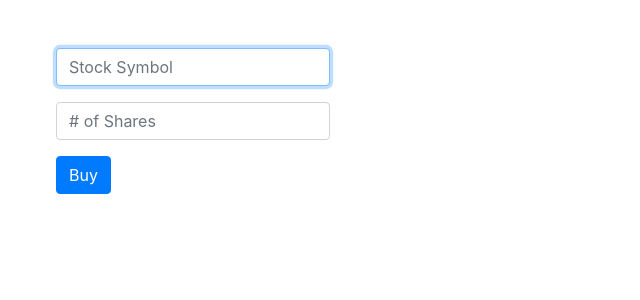
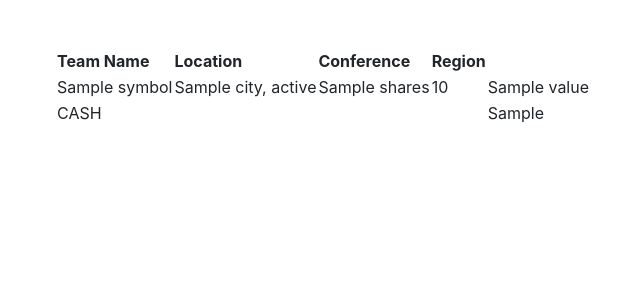
Before and after one commit to jtew396/CS50-2018-Final-Project, a Flask app: template templates/teams.html in a window 1280 px wide. Shown: the part 76-376 px from the top of the page, without its empty margins (62-702 px from the left). Run offline with Flask 2, Linux system fonts and the light colour scheme; the template is opened without the code that fills it: most values are stand-ins (such as "Sample title", 1, 10 or a date in 2020); some libraries are stand-ins or nearby versions.

Commit message:
Making adjustments to Registration

```diff
--- a/application.py
+++ b/application.py
@@ -245,6 +245,26 @@ def register():
         if not request.form.get("username"):
             return apology("Missing username!", 400)
 
+        # Ensure a team name was submitted
+        if not request.form.get("team_name"):
+            return apology("Missing username!", 400)
+
+        # Ensure a team city was submitted
+        if not request.form.get("team_city"):
+            return apology("Missing team city!", 400)
+
+        # Ensure a team state was submitted
+        if not request.form.get("team_state"):
+            return apology("Missing team state!", 400)
+
+        # Ensure a conference was submitted
+        if not request.form.get("conference"):
+            return apology("Missing team conference!", 400)
+
+        # Ensure a region was submitted
+        if not request.form.get("region"):
+            return apology("Missing team region!", 400)
+
         # Ensure password was submitted
         elif not request.form.get("password"):
             return apology("Missing password!", 400)
--- a/templates/teams.html
+++ b/templates/teams.html
@@ -5,13 +5,32 @@
 {% endblock %}
 
 {% block main %}
-    <form action="/teams" method="post">
-        <div class="form-group">
-            <input autocomplete="off" autofocus class="form-control" name="symbol" placeholder="Stock Symbol" type="text"/>
-        </div>
-        <div class="form-group">
-            <input class="form-control" name="shares" placeholder="# of Shares" type="text"/>
-        </div>
-        <button class="btn btn-primary" type="submit">Buy</button>
-    </form>
+
+    <table>
+        <thead>
+            <tr>
+                <th>Team Name</th>
+                <th>Location</th>
+                <th>Conference</th>
+                <th>Region</th>
+            </tr>
+        </thead>
+        <tbody>
+            {% for stock in user_stocks %}
+            <tr>
+                <td>{{ stock.symbol }}</td>
+                <td>{{ city }}, {{ state}}</td>
+                <td>{{ stock.shares }}</td>
+                <td>{{ stock.price }}</td>
+                <td>{{ stock.value }}</td>
+            </tr>
+            {% endfor %}
+            <tr>
+                <td>CASH</td>
+                <td colspan="3"></td>
+                <td>{{ user_cash }}</td>
+            </tr>
+        </tbody>
+    </table>
+
 {% endblock %}
```
Also changed, not shown: states.txt (added, +50 -0 lines), templates/register.html (+19 -0 lines).
